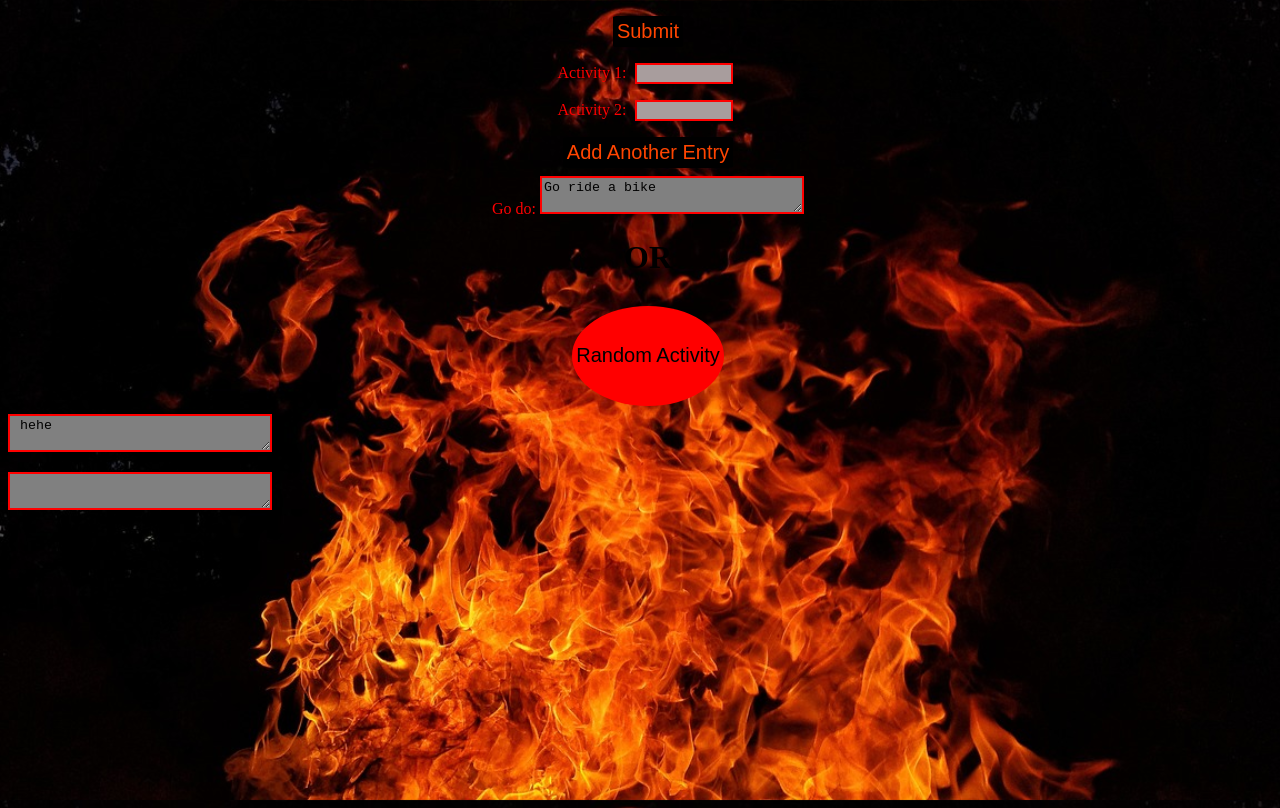
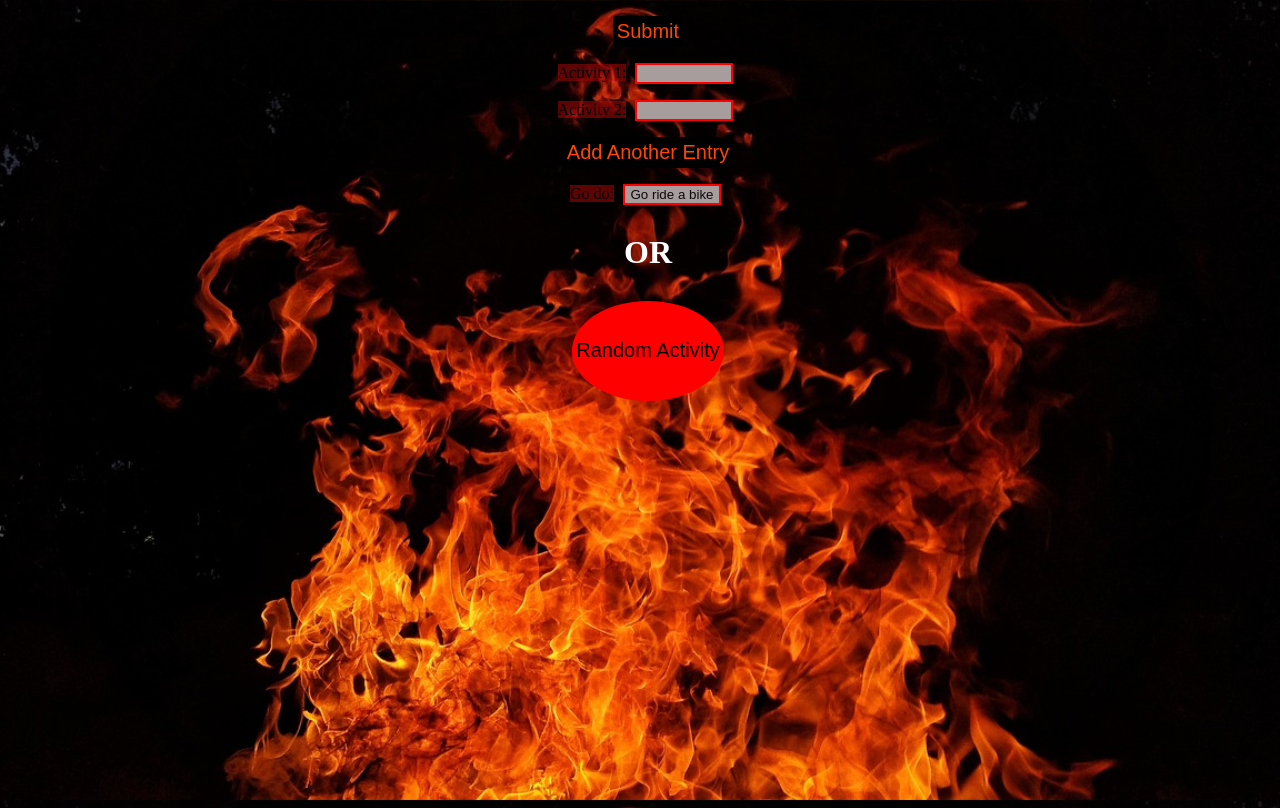
Before and after one commit to nadiasunny/RandomChoice, a plain HTML site: page index.html in a window 1280 px wide. Both pictures are taken after a click on the button "Random Activity". Drawn offline with Linux system fonts and the light colour scheme; files whose address does not match are found by name.

Commit message:
removed random boxes & made labels more visible

```diff
--- a/form.js
+++ b/form.js
@@ -80,13 +80,6 @@ let count = 3;
 function returnRand(){
   body.backgroundImage= 'url("images/water.jpg")';
   let actVal = document.getElementById("chosenOne");
-  // let isbn = Math.floor(Math.random()*1000000000000);
-  // let request = "/domains/PRH.US/titles/9780140067484"
-  // fetch("https://reststop.randomhouse.com/resources/authors/3446/", {
-  //   "callback_url":
-  // })
-  //   .then((response) => response.json())
-  //   .then((json) => console.log(json));
 
 
   let acts = {  0: 'Eat a whole kiwi, skin & all.',
@@ -102,12 +95,15 @@ function returnRand(){
 }
 
 
-$('body').on('keydown input', 'textarea[data-expandable]', function() {
-  //Auto-expanding textarea
-  this.style.removeProperty('height');
-  this.style.height = (this.scrollHeight+1) + 'px';
-}).on('mousedown focus', 'textarea[data-expandable]', function() {
-  //Do this on focus, to allow textarea to animate to height...
-  this.style.removeProperty('height');
-  this.style.height = (this.scrollHeight+1) + 'px';
-});
+let randBtn = document.getElementById("randAct");
+randBtn.addEventListener('click', changeVibe);
+
+function changeVibe(){
+  let labels = document.querySelectorAll('label');
+  const myStyles = `
+    color: white;
+    background: blue;
+    opacity: 1.0;
+  `;
+  labels.style.cssText = myStyles;
+}
--- a/index.html
+++ b/index.html
@@ -24,20 +24,19 @@
 
        <button id="subBtn" type="submit" onclick="add()">Add Another Entry</button><br>
        <label for="chosenOne">Go do:</label>
-       <!-- <input type="text" name="chosenOne" id="chosenOne" /><br> -->
-       <textarea data-expandable type="text" name="chosenOne" id="chosenOne"></textarea>
+       <input type="text" name="chosenOne" id="chosenOne" /><br>
        <h1>OR</h1>
        <button id="randAct" type="submit" onclick="returnRand()">Random Activity</button>
 
        <script src="form.js"></script>
 
 
+
+
+
        </div>
        </div>
        <!-- playing around with some code from a comment on input sizing -->
-       <textarea> hehe</textarea>
-       <p>
-        <textarea data-expandable></textarea>
-      </p>
+
 </body>
 </html>
--- a/style.css
+++ b/style.css
@@ -38,9 +38,13 @@ margin: 8px 05px;
 
 label{
     align-content: center;
-    color: red;
+    color: rgb(2, 2, 2);
+    background: rgba(181, 8, 8, 0.5);
+    opacity: 1.0;
 }
-
+h1{
+    color:white;
+}
 #randAct{
     border-radius: 50%;
     box-shadow: 20px darkslategray;
@@ -48,15 +52,3 @@ label{
     background-color: red;
     color: black;
 }
-
-textarea{
-    min-width: 20vw;
-    background: grey;
-    border: 2px solid red;
-}
-#doggo{
-    border: 10px solid white;
-    align-items: center;
-
-
-}
```
